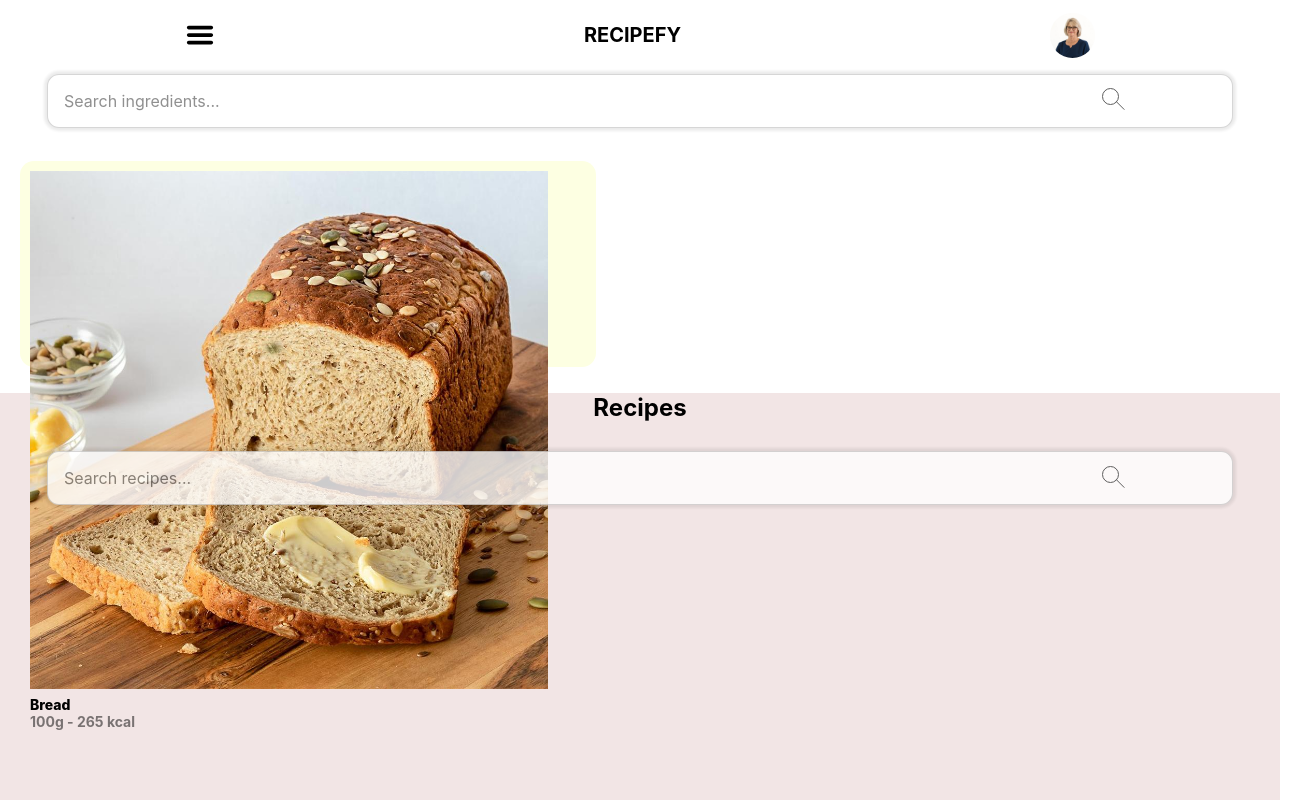
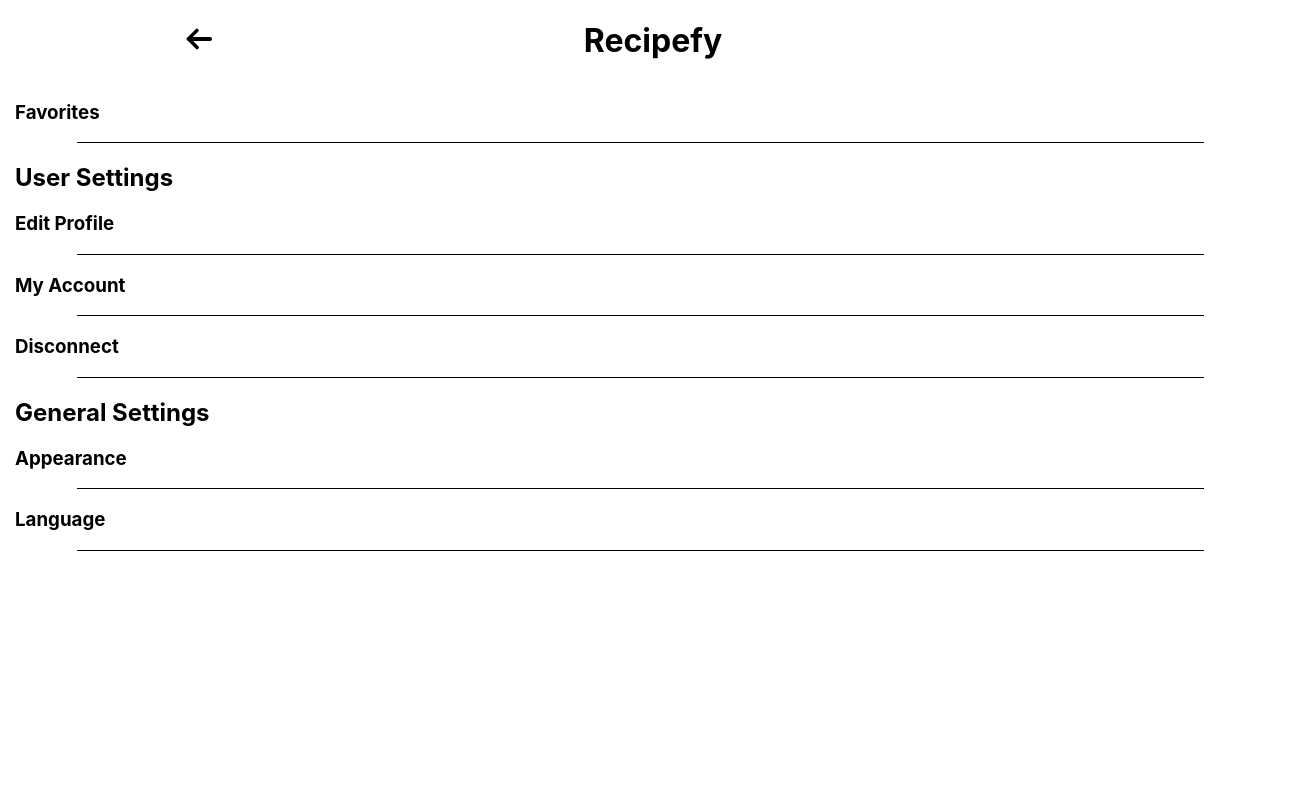
Before and after one commit to nandowastaken/recipefy-js, a React (Create React App) app: page /menu in a window 1280 px wide. Shown: the top 800 px of the page, 1310 px wide, since content can reach past the window. Built offline with nearby package versions, Linux system fonts and the light colour scheme; the HTML template or start-up script is replaced by a standard one.

Commit message:
Add files via upload

```diff
--- a/package.json
+++ b/package.json
@@ -10,6 +10,7 @@
     "react": "^18.2.0",
     "react-dom": "^18.2.0",
     "react-icons": "^4.6.0",
+    "react-router-dom": "^6.4.4",
     "react-scripts": "5.0.1",
     "web-vitals": "^2.1.4"
   },
--- a/src/App.js
+++ b/src/App.js
@@ -1,3 +1,5 @@
+import { BrowserRouter as Router, Routes, Route } from 'react-router-dom';
+
 import logo from './logo.svg';
 import './App.css';
 import Home from '../src/screens/Home';
@@ -5,14 +7,23 @@ import Menu from './screens/Menu';
 import ForgotPassword from './screens/ForgotPassword';
 import Search from './screens/Search';
 import Profile from './screens/Profile';
-import FunctionalSearchBar from './components/FunctionalSearchBar';
 
 function App() {
   return (
-    <div>
-      <Home/>
+    <>
+      <Router>
+        <Routes>
+          <Route path="/" element={<Home/>}/>
+          <Route path="/search" element={<Search/>}/>
+          <Route path="/profile" element={<Profile/>}/>
+          <Route path="/menu" element={<Menu/>}/>
 
-    </div>
+          <Route path="/forgotPassword" element={<ForgotPassword/>}/>
+        </Routes>
+      </Router>
+
+
+    </>
   );
 }
 
--- a/src/components/FunctionalSearchBar.jsx
+++ b/src/components/FunctionalSearchBar.jsx
@@ -1,5 +1,6 @@
 import React, { Component } from 'react';
 import search from '../assets/svg/search.svg';
+import { Link } from 'react-router-dom';
 
 var styles = {
     searchContainer: {
@@ -31,17 +32,13 @@ var styles = {
     }
 }
 
-function clickButton() {
-    alert("Clicked on the button...");
-}
-
 class FunctionalSearchBar extends Component {
     state = {  }
     render() {
         return (
             <div style={styles.searchContainer}>
                 <input type="text" placeholder={this.props.text} name="search" style={styles.searchBar}></input>
-                <button type='submit' style={styles.searchButton} onClick={clickButton}><img src={search}></img></button>
+                <button type='submit' style={styles.searchButton}><Link to="/search"><img src={search}></img></Link></button>
 
             </div>
         );
--- a/src/components/HeaderBack.jsx
+++ b/src/components/HeaderBack.jsx
@@ -1,5 +1,6 @@
 import React, { Component } from 'react';
 import backarrow from '../assets/svg/backarrow.svg';
+import { Link } from 'react-router-dom';
 
 var styles = {
     header: {
@@ -14,7 +15,7 @@ class HeaderBack extends Component {
     render() {
         return (
             <div className='header' style={styles.header}>
-                <img src={backarrow} style={styles.backArrow}></img>
+                <Link to="/"><img src={backarrow} style={styles.backArrow}></img></Link>
                 <h1>Recipefy</h1>
                 <div></div>
             </div>
--- a/src/components/Navbar.jsx
+++ b/src/components/Navbar.jsx
@@ -1,6 +1,7 @@
 import React, { Component } from 'react';
 import women from '../assets/imgs/women.jpg'
 import hamburger from '../assets/svg/hamburger.svg'
+import { Link } from 'react-router-dom';
 
 var styles = {
     navbar: {
@@ -31,9 +32,9 @@ class Navbar extends Component {
     render() {
         return (
             <div style={styles.navbar}>
-                <img src={hamburger} style={styles.hamburger}></img>
+                <Link to="/menu"><img src={hamburger} style={styles.hamburger}></img></Link>
                 <h1 className='title' style={styles.title}>RECIPEFY</h1>
-                <img src={women} style={styles.profilePicture}></img>
+                <Link to="/profile"><img src={women} style={styles.profilePicture}></img></Link>
 
             </div>
         );
--- a/src/screens/Profile.jsx
+++ b/src/screens/Profile.jsx
@@ -2,6 +2,7 @@ import React, { Component } from 'react';
 import HeaderBack from '../components/HeaderBack';
 import women from '../assets/imgs/women.jpg'
 import BoxInfo from '../components/BoxInfo';
+
 
 var styles = {
     profilePicture: {
```
Also changed, not shown: 1 other file (tests, documents, lock files or other folders).
